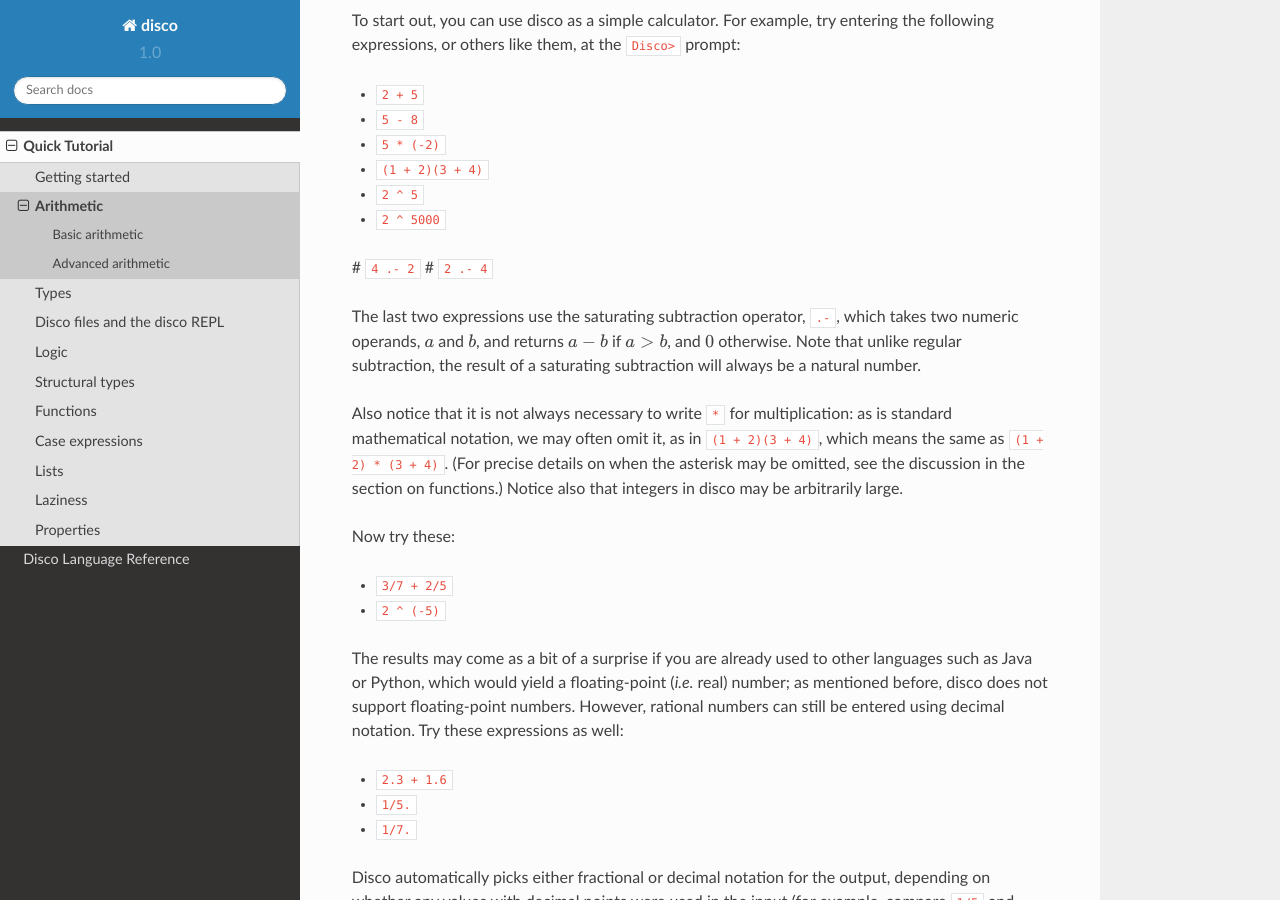
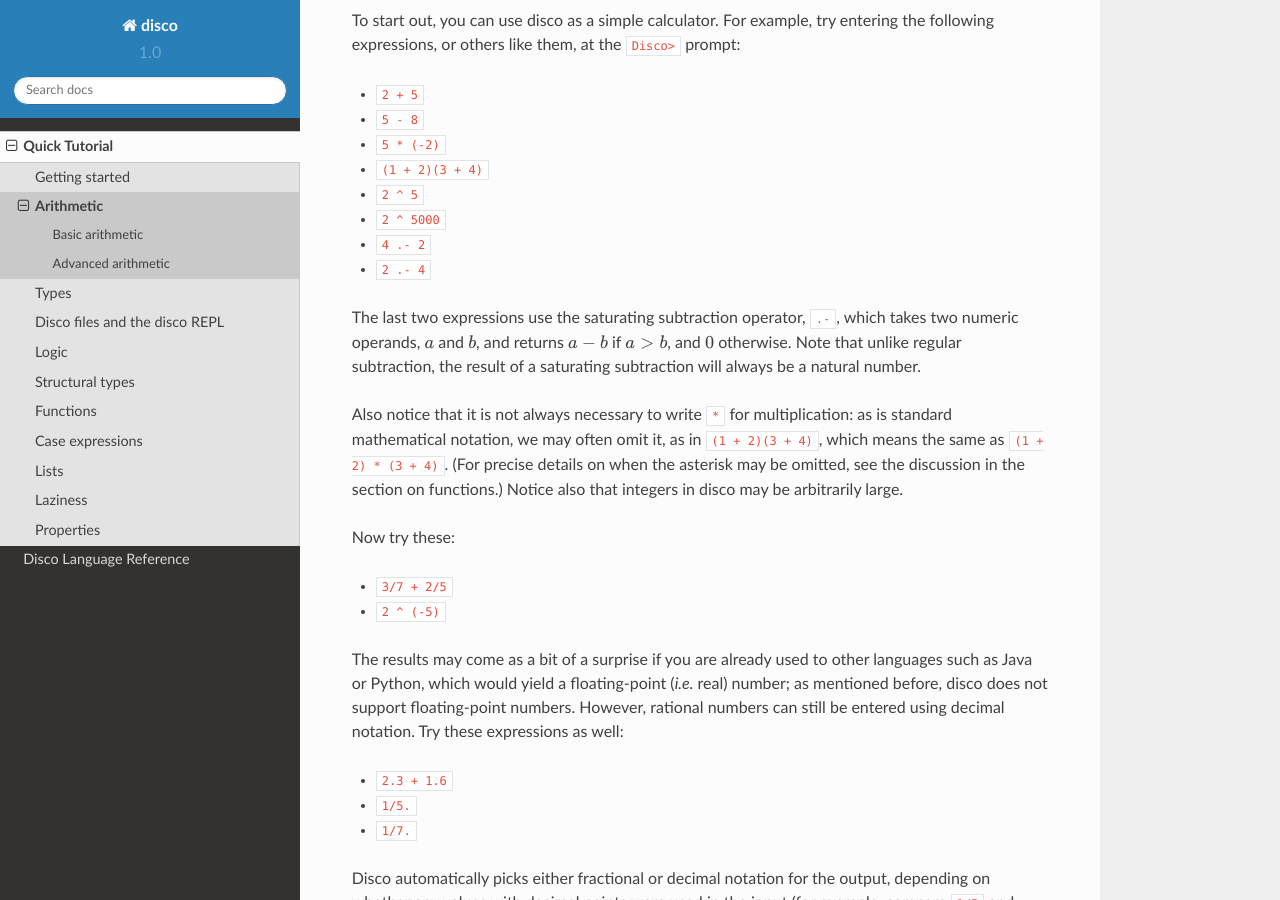
Before and after one commit to disco-lang/disco, a Sphinx documentation site: the page built from docs/tutorial/arithmetic.rst, in a window 1280 px wide and 900 px high, scrolled down 351 px. Built offline with Sphinx 7.4.7 and the Read the Docs theme 2.0.0, drawn with Linux system fonts in a browser that asks for light colours.

```diff
--- a/docs/tutorial/arithmetic.rst
+++ b/docs/tutorial/arithmetic.rst
@@ -24,8 +24,8 @@ at the ``Disco>`` prompt:
 * ``(1 + 2)(3 + 4)``
 * ``2 ^ 5``
 * ``2 ^ 5000``
-# ``4 .- 2``
-# ``2 .- 4``
+* ``4 .- 2``
+* ``2 .- 4``
 
 The last two expressions use the saturating subtraction operator, ``.-``, which
 takes two numeric operands, :math:`a` and :math:`b`, and returns :math:`a - b`
```
